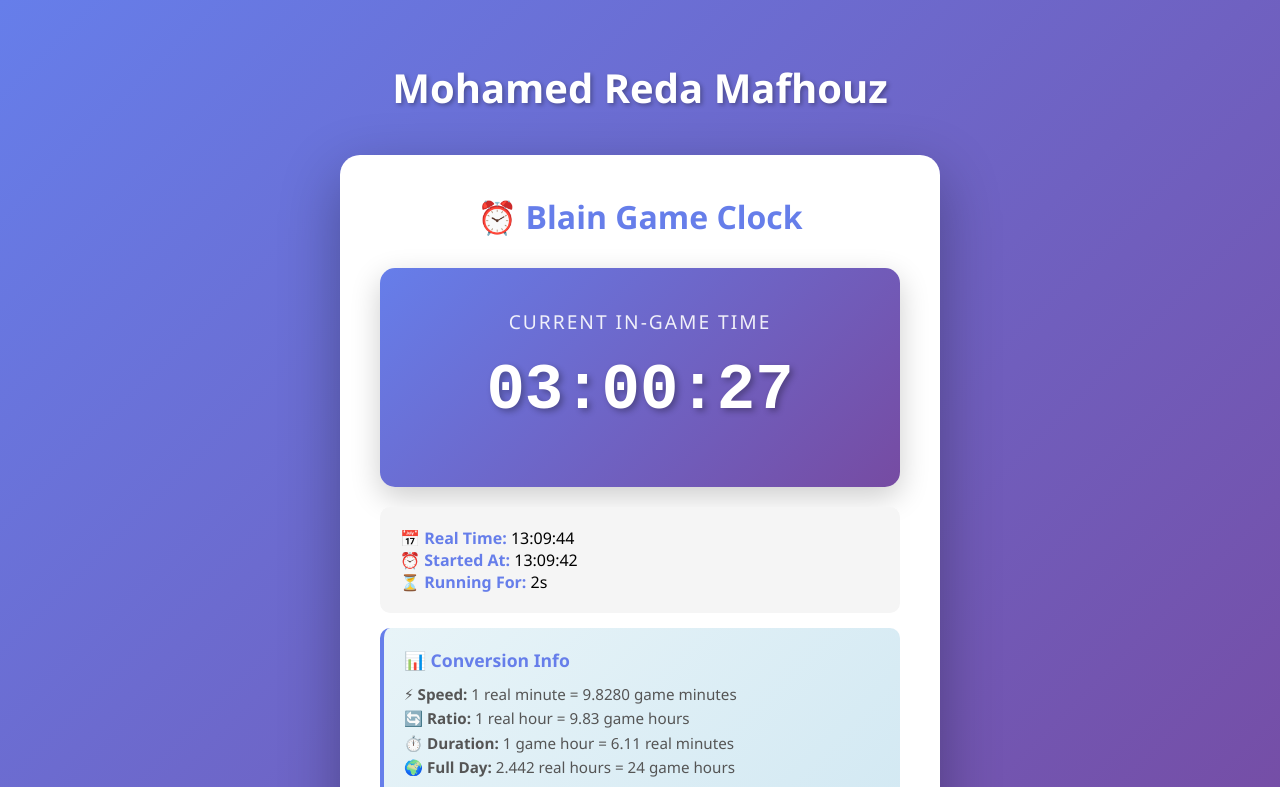
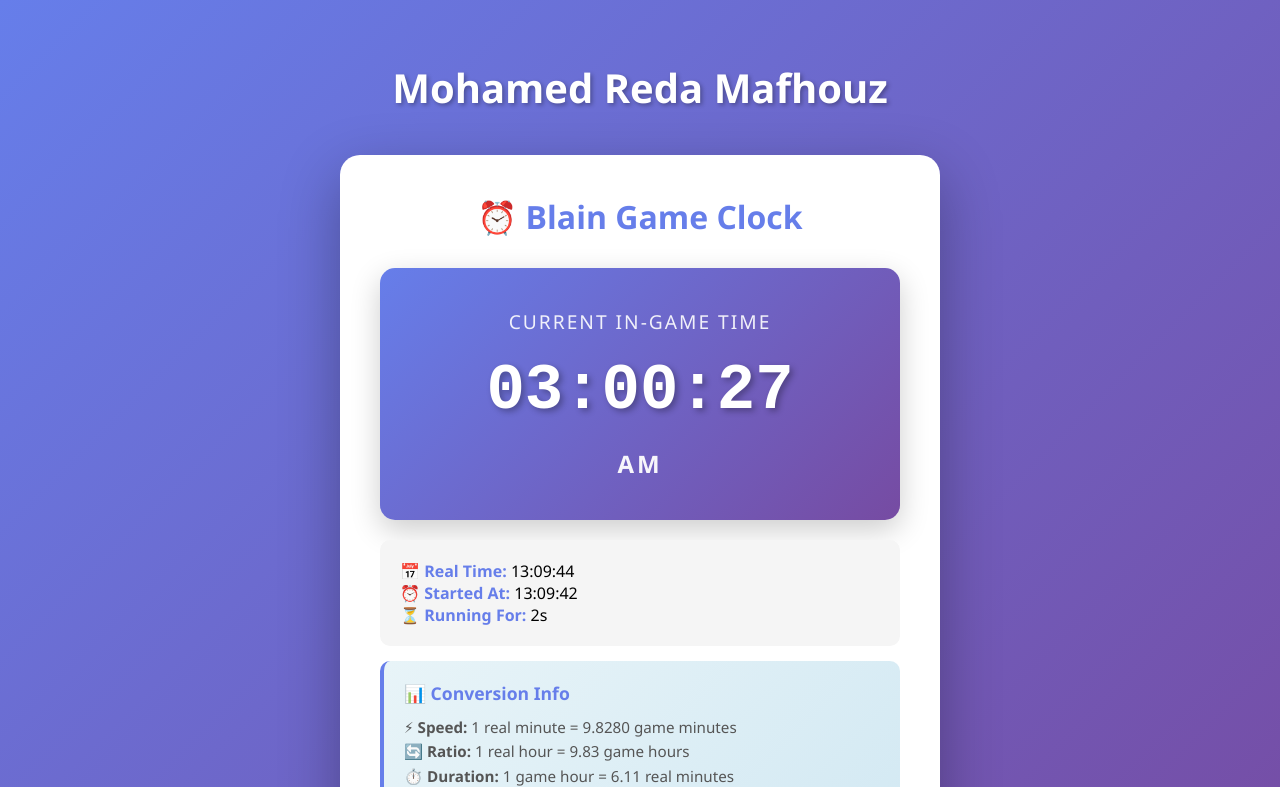
Before and after one commit to mohamed-reda-98/mohamed-reda-98.github.io, a plain HTML site: page index.html in a window 1280 px wide. Both pictures are taken after a click on the button "▶️ Start Auto Clock". Shown: the top 787 px of the page. Drawn offline with Linux system fonts and the light colour scheme.

Commit message:
Update index.html

```diff
--- a/index.html
+++ b/index.html
@@ -4,7 +4,7 @@
     <meta charset="UTF-8">
     <meta name="viewport" content="width=device-width, initial-scale=1.0">
     <meta http-equiv="X-UA-Compatible" content="ie=edge">
-    <title>Mohamed Reda -Blaind Clock</title>
+    <title>Mohamed Reda - Blaine Clock</title>
     <link rel="icon" href="./favicon.ico" type="image/x-icon">
     <style>
         * {
@@ -154,6 +154,14 @@
             margin: 20px 0;
         }
 
+        .clock-period {
+            font-size: 1.5em;
+            font-weight: 600;
+            opacity: 0.95;
+            margin-top: 10px;
+            letter-spacing: 3px;
+        }
+
         .real-time-panel {
             background: #f5f5f5;
             padding: 20px;
@@ -204,6 +212,10 @@
             .clock-time {
                 font-size: 3em;
             }
+
+            .clock-period {
+                font-size: 1.2em;
+            }
         }
     </style>
   </head>
@@ -234,6 +246,7 @@
                 <div class="clock-display">
                     <div class="clock-label">Current In-Game Time</div>
                     <div class="clock-time" id="gameTime">00:00:00</div>
+                    <div class="clock-period" id="gamePeriod">AM</div>
                 </div>
 
                 <div class="real-time-panel">
@@ -270,11 +283,18 @@
             totalMinutes = totalMinutes % (24 * 60);
             if (totalMinutes < 0) totalMinutes += 24 * 60;
 
-            const hours = Math.floor(totalMinutes / 60);
+            const hours24 = Math.floor(totalMinutes / 60);
             const minutes = Math.floor(totalMinutes % 60);
             const seconds = Math.floor((totalMinutes % 1) * 60);
 
-            return `${String(hours).padStart(2, '0')}:${String(minutes).padStart(2, '0')}:${String(seconds).padStart(2, '0')}`;
+            // Convert to 12-hour format
+            const hours12 = hours24 % 12 || 12;
+            const period = hours24 < 12 ? 'AM' : 'PM';
+
+            return {
+                time: `${String(hours12).padStart(2, '0')}:${String(minutes).padStart(2, '0')}:${String(seconds).padStart(2, '0')}`,
+                period: period
+            };
         }
 
         function formatRealTime(date) {
@@ -354,8 +374,10 @@
             // Calculate current game time
             const currentGameMinutes = referenceGameMinutes + gameMinutesPassed;
 
-            // Display
-            document.getElementById('gameTime').textContent = formatGameTime(currentGameMinutes);
+            // Display with AM/PM
+            const formattedTime = formatGameTime(currentGameMinutes);
+            document.getElementById('gameTime').textContent = formattedTime.time;
+            document.getElementById('gamePeriod').textContent = formattedTime.period;
         }
 
         function updateRealTime() {
```
